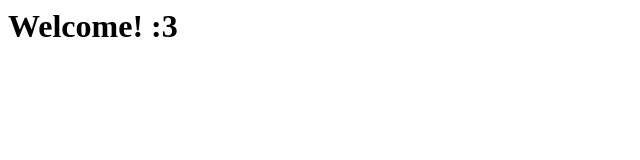
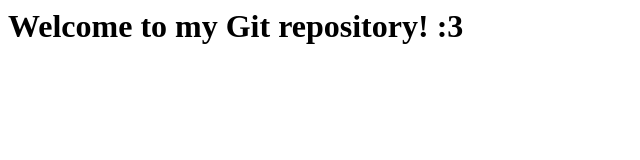
Before and after one commit to andrerampanelli/git-lessons, a plain HTML site: page index.html in a window 1280 px wide. Shown: the whole page, without its empty margins (0-640 px from the left). Drawn offline with Linux system fonts and the light colour scheme.

Commit message:
adding more text to index

```diff
--- a/index.html
+++ b/index.html
@@ -1 +1 @@
-<h1>Welcome! :3</h1>
+<h1>Welcome to my Git repository! :3</h1>
```
